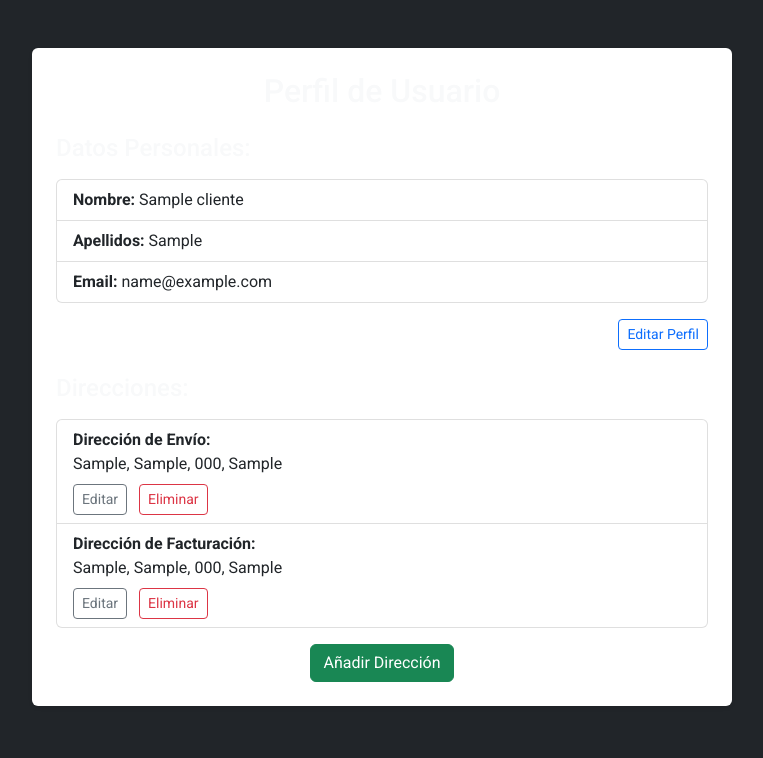
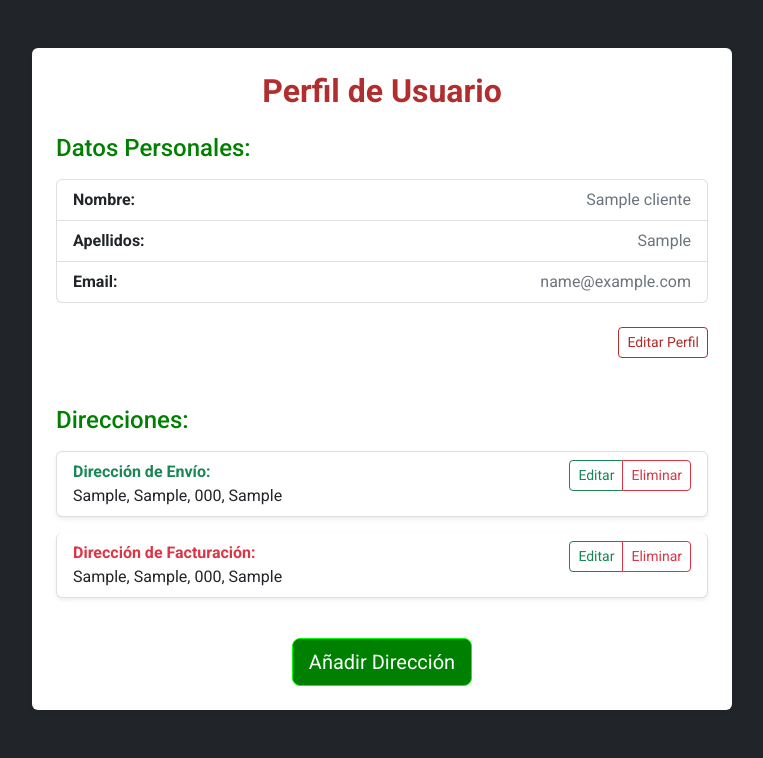
Before and after one commit to AdryReyes/Proyecto, a Django app: page /tienda/perfil/ in a window 1280 px wide. Shown: the part 68-826 px from the top of the page, without its empty margins (258-1021 px from the left). Before the commit the page ends 774 px from the top, so only its background shows below. Run offline with Django 5.2, Linux system fonts and the light colour scheme; a user stored in the database is signed in; tables that the repository leaves empty hold one stand-in row (values such as "Sample post"); some libraries are stand-ins or nearby versions.

Commit message:
Por si 2

```diff
--- a/tiendaARV/tienda/forms.py
+++ b/tiendaARV/tienda/forms.py
@@ -75,10 +75,6 @@
         cleaned_data = super().clean()
         return cleaned_data
 
-# class TarjetaPagoForm(forms.ModelForm):
-#     class Meta:
-#         model = TarjetaPago
-#         fields = ['nombre', 'tipo', 'titular', 'caducidad']
 
 class EditarDatosForm(forms.ModelForm):
     nuevo_usuario = forms.CharField(
--- a/tiendaARV/tienda/templates/tienda/perfil.html
+++ b/tiendaARV/tienda/templates/tienda/perfil.html
@@ -3,59 +3,86 @@
 {% block content %}
 <div class="container my-5">
   <div class="card shadow-sm border-0 p-4 mx-auto" style="max-width: 700px;">
-        <h2 class="text-center mb-4">Perfil de Usuario</h2>
 
-        <h4 class="mb-3">Datos Personales:</h4>
-        <ul class="list-group mb-3">
+    <h2 class="text-center mb-4 fw-bold" style="color: #b22d2d;">Perfil de Usuario</h2>
+
+    <h4 class="mb-3" style="color: #008001;">Datos Personales:</h4>
+    <ul class="list-group mb-4">
       {% if cliente.user %}
-                <li class="list-group-item"><strong>Nombre de Usuario:</strong> {{ cliente.user }}</li>
+      <li class="list-group-item d-flex justify-content-between align-items-center">
+        <span><strong>Nombre de Usuario:</strong></span>
+        <span class="text-secondary">{{ cliente.user }}</span>
+      </li>
       {% endif %}
       {% if cliente.nombre %}
-                <li class="list-group-item"><strong>Nombre:</strong> {{ cliente.nombre }}</li>
+      <li class="list-group-item d-flex justify-content-between align-items-center">
+        <span><strong>Nombre:</strong></span>
+        <span class="text-secondary">{{ cliente.nombre }}</span>
+      </li>
       {% endif %}
       {% if cliente.apellidos %}
-                <li class="list-group-item"><strong>Apellidos:</strong> {{ cliente.apellidos }}</li>
+      <li class="list-group-item d-flex justify-content-between align-items-center">
+        <span><strong>Apellidos:</strong></span>
+        <span class="text-secondary">{{ cliente.apellidos }}</span>
+      </li>
       {% endif %}
       {% if cliente.email %}
-                <li class="list-group-item"><strong>Email:</strong> {{ cliente.email }}</li>
+      <li class="list-group-item d-flex justify-content-between align-items-center">
+        <span><strong>Email:</strong></span>
+        <span class="text-secondary">{{ cliente.email }}</span>
+      </li>
       {% endif %}
     </ul>
 
-        <div class="text-end mb-4">
-            <a href="{% url 'editar_perfil' pk=cliente.pk %}" class="btn btn-outline-primary btn-sm">Editar Perfil</a>
+    <div class="text-end mb-5">
+      <a href="{% url 'editar_perfil' pk=cliente.pk %}" class="btn btn-outline-danger btn-sm" style="border-color: #b22d2d; color: #b22d2d;">
+        Editar Perfil
+      </a>
     </div>
 
-        <h4 class="mb-3">Direcciones:</h4>
+    <h4 class="mb-3" style="color: #008001;">Direcciones:</h4>
     {% if direcciones_envio or direcciones_facturacion %}
-            <ul class="list-group mb-3">
+    <ul class="list-group mb-4">
       {% for direccion in direcciones_envio %}
-                    <li class="list-group-item">
-                        <strong>Dirección de Envío:</strong><br>
+      <li class="list-group-item mb-3 shadow-sm rounded">
+        <div class="d-flex justify-content-between align-items-start">
+          <div>
+            <strong class="text-success">Dirección de Envío:</strong><br>
             {{ direccion.calle }}, {{ direccion.ciudad }}, {{ direccion.codigo_postal }}, {{ direccion.pais }}
-                        <div class="mt-2">
-                            <a href="{% url 'editarDireccion' pk=direccion.pk %}" class="btn btn-sm btn-outline-secondary me-2">Editar</a>
-                            <a href="{% url 'confirmarEliminarDireccion' pk=direccion.pk %}" class="btn btn-sm btn-outline-danger">Eliminar</a>
+          </div>
+          <div class="btn-group btn-group-sm" role="group" aria-label="Acciones dirección envío">
+            <a href="{% url 'editarDireccion' pk=direccion.pk %}" class="btn btn-outline-success">Editar</a>
+            <a href="{% url 'confirmarEliminarDireccion' pk=direccion.pk %}" class="btn btn-outline-danger">Eliminar</a>
+          </div>
         </div>
       </li>
       {% endfor %}
+
       {% for direccion in direcciones_facturacion %}
-                    <li class="list-group-item">
-                        <strong>Dirección de Facturación:</strong><br>
+      <li class="list-group-item mb-3 shadow-sm rounded">
+        <div class="d-flex justify-content-between align-items-start">
+          <div>
+            <strong class="text-danger">Dirección de Facturación:</strong><br>
             {{ direccion.calle }}, {{ direccion.ciudad }}, {{ direccion.codigo_postal }}, {{ direccion.pais }}
-                        <div class="mt-2">
-                            <a href="{% url 'editarDireccion' pk=direccion.pk %}" class="btn btn-sm btn-outline-secondary me-2">Editar</a>
-                            <a href="{% url 'confirmarEliminarDireccion' pk=direccion.pk %}" class="btn btn-sm btn-outline-danger">Eliminar</a>
+          </div>
+          <div class="btn-group btn-group-sm" role="group" aria-label="Acciones dirección facturación">
+            <a href="{% url 'editarDireccion' pk=direccion.pk %}" class="btn btn-outline-success">Editar</a>
+            <a href="{% url 'confirmarEliminarDireccion' pk=direccion.pk %}" class="btn btn-outline-danger">Eliminar</a>
+          </div>
         </div>
       </li>
       {% endfor %}
     </ul>
     {% else %}
-            <p class="text-muted">No tienes direcciones guardadas.</p>
+    <p class="text-muted fst-italic">No tienes direcciones guardadas.</p>
     {% endif %}
 
     <div class="text-center">
-            <a href="{% url 'añadirDireccion' %}" class="btn btn-success">Añadir Dirección</a>
+      <a href="{% url 'añadirDireccion' %}" class="btn btn-success btn-lg" style="background-color: #008001; border-color: #00ff03;">
+        Añadir Dirección
+      </a>
     </div>
+
   </div>
 </div>
 {% endblock %}
--- a/tiendaARV/tienda/views.py
+++ b/tiendaARV/tienda/views.py
@@ -283,7 +283,19 @@
 
 
 class cerrar_sesion(LogoutView):
-	next_page = 'welcome'
+    next_page = 'welcome'
+
+    def dispatch(self, request, *args, **kwargs):
+        # Guardar el carrito antes de cerrar sesión
+        carrito_guardado = request.session.get('carrito', {}).copy()
+
+        # Cerrar sesión
+        response = super().dispatch(request, *args, **kwargs)
+
+        # Restaurar el carrito en la nueva sesión
+        request.session['carrito'] = carrito_guardado
+
+        return response
 
 
 class registrarse(CreateView):
@@ -536,7 +548,7 @@
             ]
         }, timeout=3600)
 
-        # ✅ Enviar variables al template
+        # Enviar variables al template
         context['productos_carrito'] = productos_carrito
         context['total_precio'] = total_precio
         context['invoice'] = invoice
@@ -1043,7 +1055,7 @@
         if rebajados:
             queryset = queryset.filter(descuento__gt=0)
 
-        # ✅ Anotar correctamente usando la clase, no una instancia
+
         queryset = queryset.annotate(
             precio_descuento_db=ExpressionWrapper(
                 F('producto_precio') - (F('producto_precio') * F('descuento') / 100),
```
Lines whose indentation alone changed are shown as unchanged.
